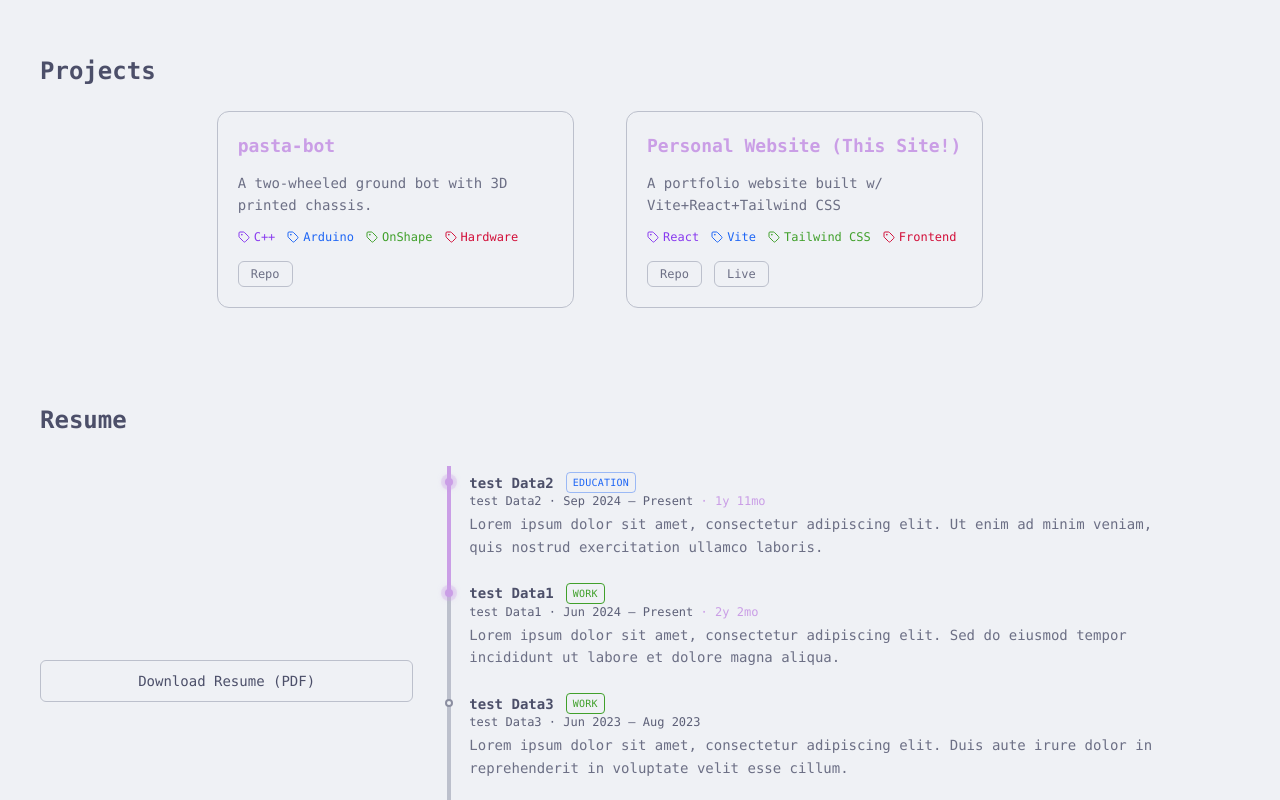
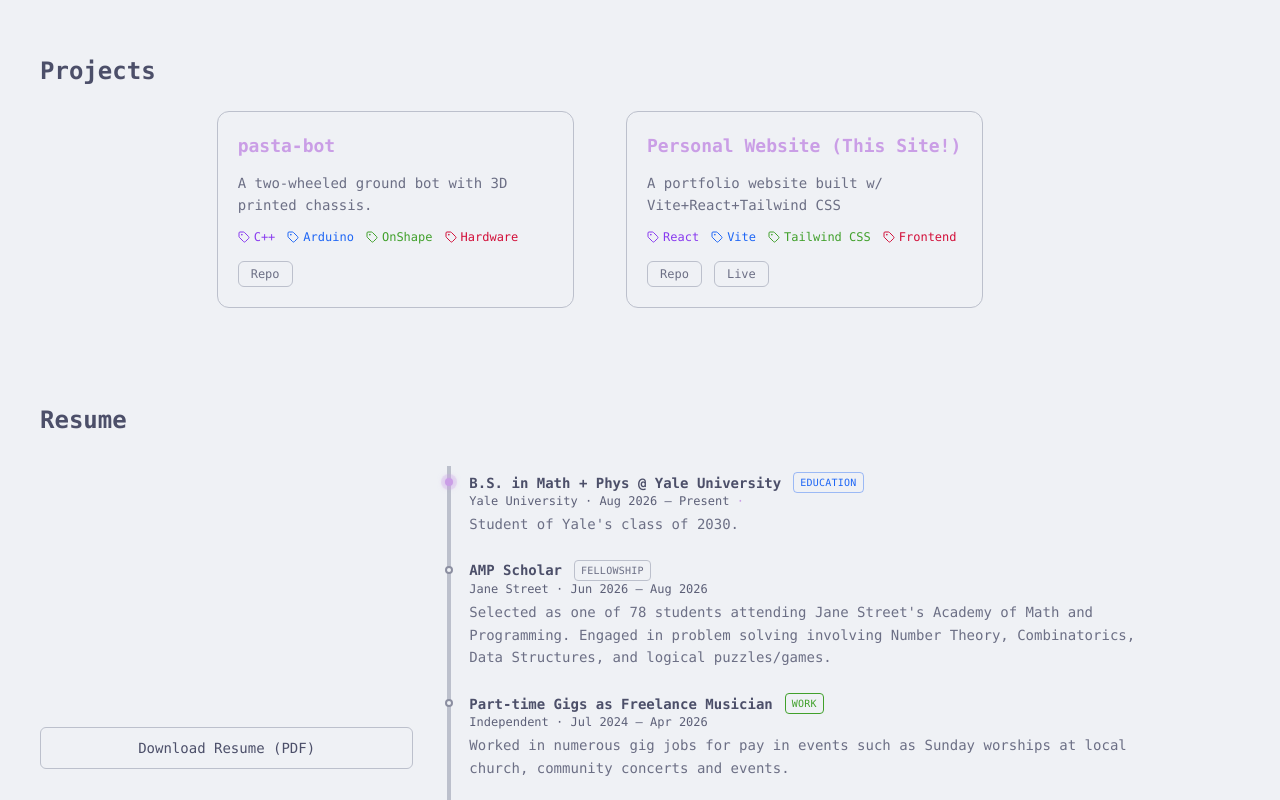
Before and after one commit to devxfu/personal-site, a React (Vite) app: page / in a window 1280 px wide. Shown: the part 2000-2800 px from the top of the page. Built offline with nearby package versions, Linux system fonts and the light colour scheme.

Commit message:
Chore: filled timeline data with actual data

```diff
--- a/src/components/Timeline.jsx
+++ b/src/components/Timeline.jsx
@@ -19,6 +19,12 @@ function durationLabel(startIso, endIso) {
   return years > 0 ? `${years}y${rem ? ` ${rem}mo` : ""}` : `${rem}mo`;
 }
 
+const TYPE_STYLES = {
+  work: "border-green text-green",
+  education: "border-blue/40 text-blue",
+};
+const FALLBACK_TYPE_STYLE = "border-surface1 text-subtext0";
+
 const sorted = [...timeline].sort((a, b) => (a.start < b.start ? 1 : a.start > b.start ? -1 : 0));
 export default function Timeline() {
   return (
@@ -27,15 +33,16 @@ export default function Timeline() {
         <span aria-hidden="true" className="absolute left-0.5 top-1.5 bottom-1 w-1 bg-surface1" />
       )}
       {sorted.map((entry, i) => {
+        const ongoing = !entry.end;
         const next = sorted[i + 1];
-        const showAccentLine = entry.end === null && next?.end === null;
+        const showAccentLine = next != null && ongoing && !next.end;
         return (
           <li key={entry.id} className="relative flex gap-4 py-3">
             <span
               aria-hidden="true"
               className={
                 "relative z-10 mt-1.5 h-2 w-2 shrink-0 rounded-full " +
-                (entry.end === null
+                (ongoing
                   ? "bg-accent ring-4 ring-accent/25 shadow-[0_0_6px_1px] shadow-accent/60"
                   : "border-2 border-overlay1 bg-base")
               }
@@ -46,19 +53,21 @@ export default function Timeline() {
             <div className="min-w-0">
               <div className="flex flex-wrap items-center gap-x-3 gap-y-1">
                 <span className="font-mono text-sm font-semibold text-text">{entry.title}</span>
+                {entry.type && (
                   <span
                     className={
                       "rounded border px-1.5 py-0.5 font-mono text-[10px] uppercase tracking-wide " +
-                    (entry.type === "work" ? "border-green text-green" : "border-blue/40 text-blue")
+                      (TYPE_STYLES[entry.type] ?? FALLBACK_TYPE_STYLE)
                     }
                   >
                     {entry.type}
                   </span>
+                )}
               </div>
               <p className="font-mono text-xs text-subtext1">
                 {entry.org} · {formatMonthYear(entry.start)} –{" "}
-                {entry.end === null ? "Present" : formatMonthYear(entry.end)}
-                {entry.end === null && (
+                {ongoing ? "Present" : formatMonthYear(entry.end)}
+                {ongoing && (
                   <span className="text-accent"> · {durationLabel(entry.start, null)}</span>
                 )}
               </p>
--- a/src/data/timeline.js
+++ b/src/data/timeline.js
@@ -1,42 +1,50 @@
 export const timeline = [
   {
-    id: "placeholder 1",
-    title: "test Data1",
-    org: "test Data1",
-    start: "2024-06-01",
-    end: null,
+    id: "Yale University Undergrad",
+    title: "B.S. in Math + Phys @ Yale University",
+    org: "Yale University",
+    start: "2026-08-23",
+    end: NaN,
+    description: "Student of Yale's class of 2030.",
+    type: "education"
+  },
+  {
+    id: "Jane Street AMP",
+    title: "AMP Scholar",
+    org: "Jane Street",
+    start: "2026-06-27",
+    end: "2026-08-01",
     description:
-      "Lorem ipsum dolor sit amet, consectetur adipiscing elit. Sed do eiusmod tempor incididunt ut labore et dolore magna aliqua.",
+      "Selected as one of 78 students attending Jane Street's Academy of Math and Programming. Engaged in problem solving involving Number Theory, Combinatorics, Data Structures, and logical puzzles/games.",
+    type: "fellowship",
+  },
+  {
+    id: "Freelance Musician",
+    title: "Part-time Gigs as Freelance Musician",
+    org: "Independent",
+    start: "2024-07-31",
+    end: "2026-04-25",
+    description: "Worked in numerous gig jobs for pay in events such as Sunday worships at local church, community concerts and events.",
     type: "work",
   },
   {
-    id: "placeholder 2",
-    title: "test Data2",
-    org: "test Data2",
-    start: "2024-09-01",
-    end: null,
+    id: "Volunteer Musician",
+    title: "Guest Musician & Entertainer @ Senior Living Community",
+    org: "Asbury Heights",
+    start: "2022-10-13",
+    end: "2026-08-08",
     description:
-      "Lorem ipsum dolor sit amet, consectetur adipiscing elit. Ut enim ad minim veniam, quis nostrud exercitation ullamco laboris.",
-    type: "education",
+      "Frequently perform music on the piano for members of the community. Invited for afternoon events and host local events during holidays such as Veteran's Day, Thanksgiving, Christmas, and Easter w/ turnout of 40+ seniors.",
+    type: "volunteer",
   },
-  {
-    id: "placeholder 3",
-    title: "test Data3",
-    org: "test Data3",
-    start: "2023-06-01",
-    end: "2023-08-31",
+   {
+    id: "Mt. Lebanon High School",
+    title: "Student @ Mt. Lebanon High School, Pittsburgh PA",
+    org: "Mt. Lebanon High School",
+    start: "2022-08-29",
+    end: "2026-06-03",
     description:
-      "Lorem ipsum dolor sit amet, consectetur adipiscing elit. Duis aute irure dolor in reprehenderit in voluptate velit esse cillum.",
-    type: "work",
-  },
-  {
-    id: "placeholder 4",
-    title: "test Data4",
-    org: "test Data4",
-    start: "2020-09-01",
-    end: "2024-06-30",
-    description:
-      "Lorem ipsum dolor sit amet, consectetur adipiscing elit. Curabitur pretium tincidunt mattis, gravida placerat vestibulum.",
+      "Cum Laude, National Merit Finalist, Orchestra President & Concertmaster, Leadership positions in: Model UN, Mock Trial, Coding Club, Science Olympiad.",
     type: "education",
   },
 ];
```
Lines whose indentation alone changed are shown as unchanged.
